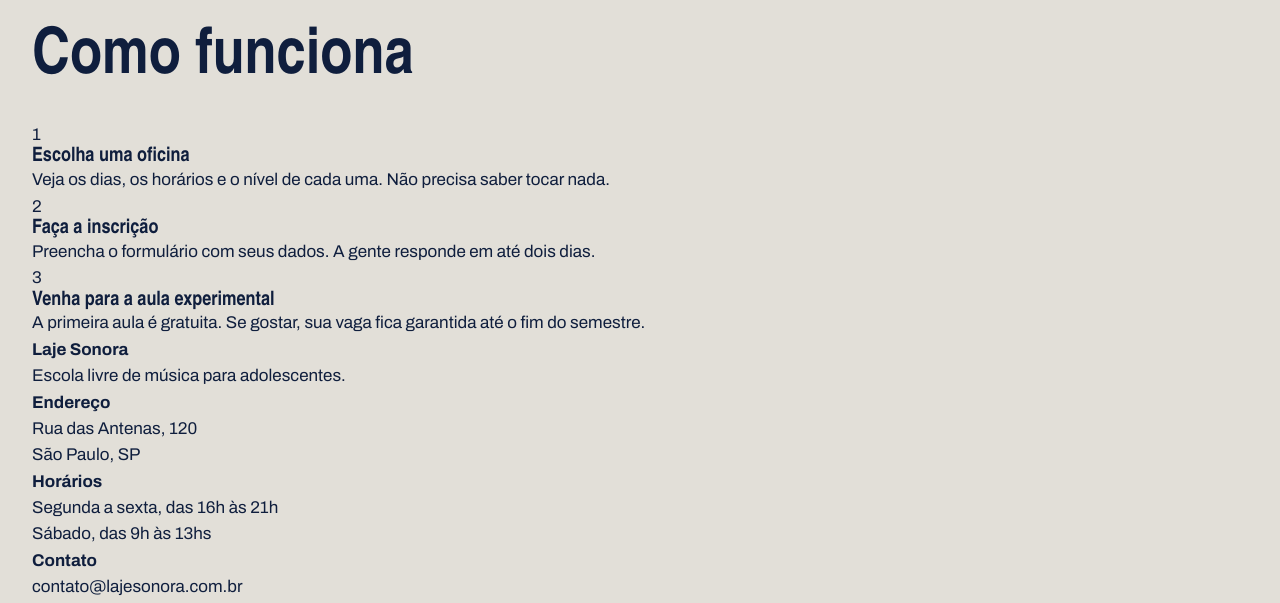
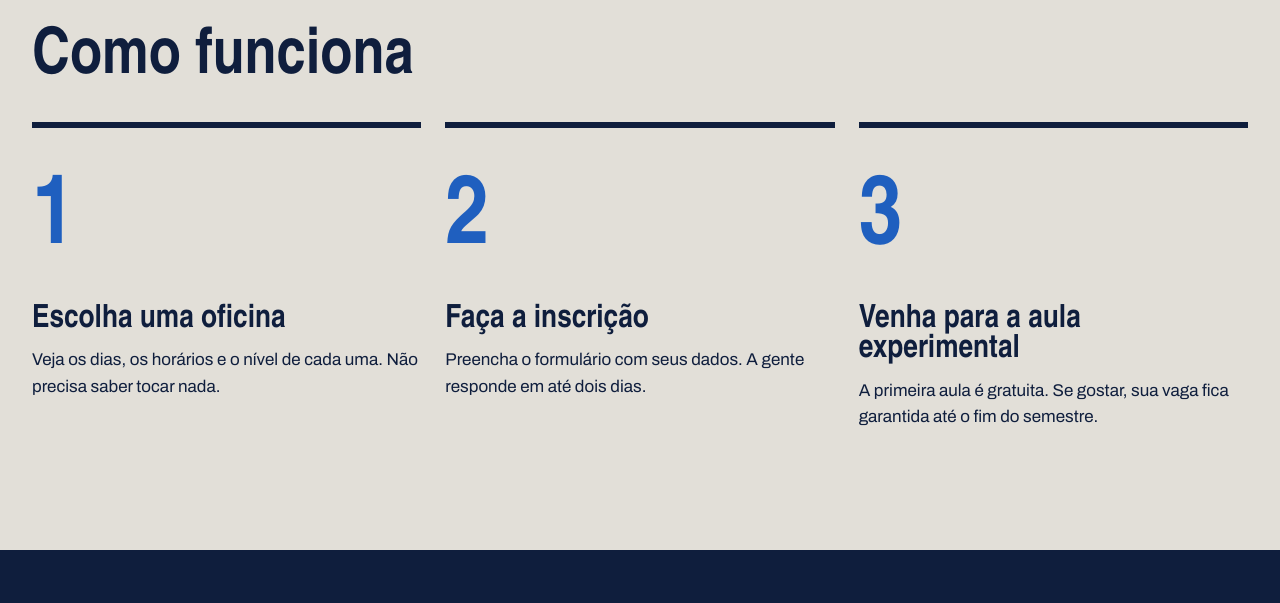
Before and after one commit to fernandrs-julia/laje_sonora, a plain HTML site: page index.html in a window 1280 px wide. Shown: the part 1670-2273 px from the top of the page. Drawn offline with Linux system fonts and the light colour scheme; a web font is replaced by a local one.

Commit message:
Página inicial pronta

```diff
--- a/index.html
+++ b/index.html
@@ -16,7 +16,7 @@
     <nav class="menu">
         <a href="./index.html" class="atual">Início</a>
         <a href="./oficinas.html">Oficinas</a>
-        <a href="./inscricao.html">inscrição</a>
+        <a href="./inscricao.html">Inscrição</a>
     </nav>
 </header>
 
--- a/style.css
+++ b/style.css
@@ -179,3 +179,44 @@ h1, h2, h3{
     justify-content: space-between;
     align-items: center;
 }
+.passos{
+    display: flex;
+    gap: 24px;
+
+}
+
+.passo {
+    border-top: 6px solid var(--tinta);
+    padding-top: 20px;
+    flex: 1;
+}
+.passo-numero{
+    font-family: var(--fonte-cartaz);
+    font-size: 96px;
+    font-weight: 900;
+    height: 1;
+    color: var(--caixa-dagua);
+}
+.passo h3{
+    font-size: 32px;
+    margin-block:8px 12px;
+}
+.rodape{
+    margin-top: 120px;
+    background-color: var(--tinta);
+    color: var(--concreto);
+    padding-block: 56px;
+    display: flex;
+    gap: 40px;
+
+}
+.rodape-coluna {
+    flex: 1;
+}
+
+.rodape h4{
+    font-family: var(--fonte-cartaz);
+    font-size: 28px;
+    color: var(--fita);
+    margin-bottom: 12px;
+}
```
